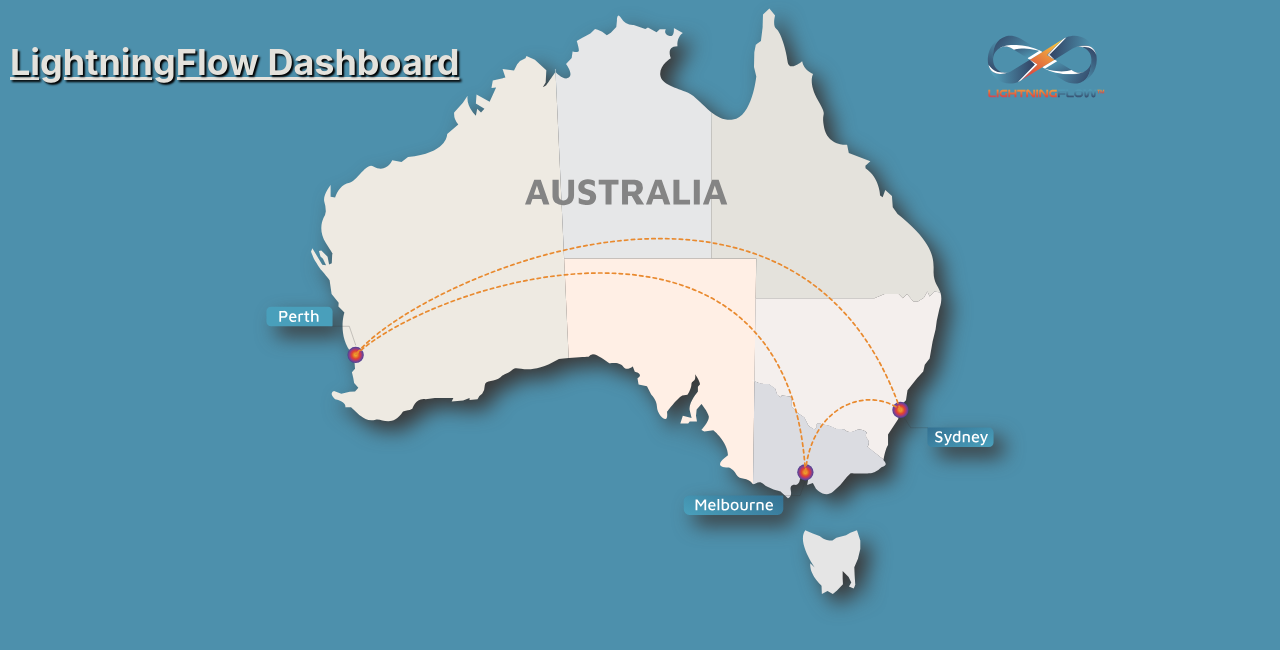
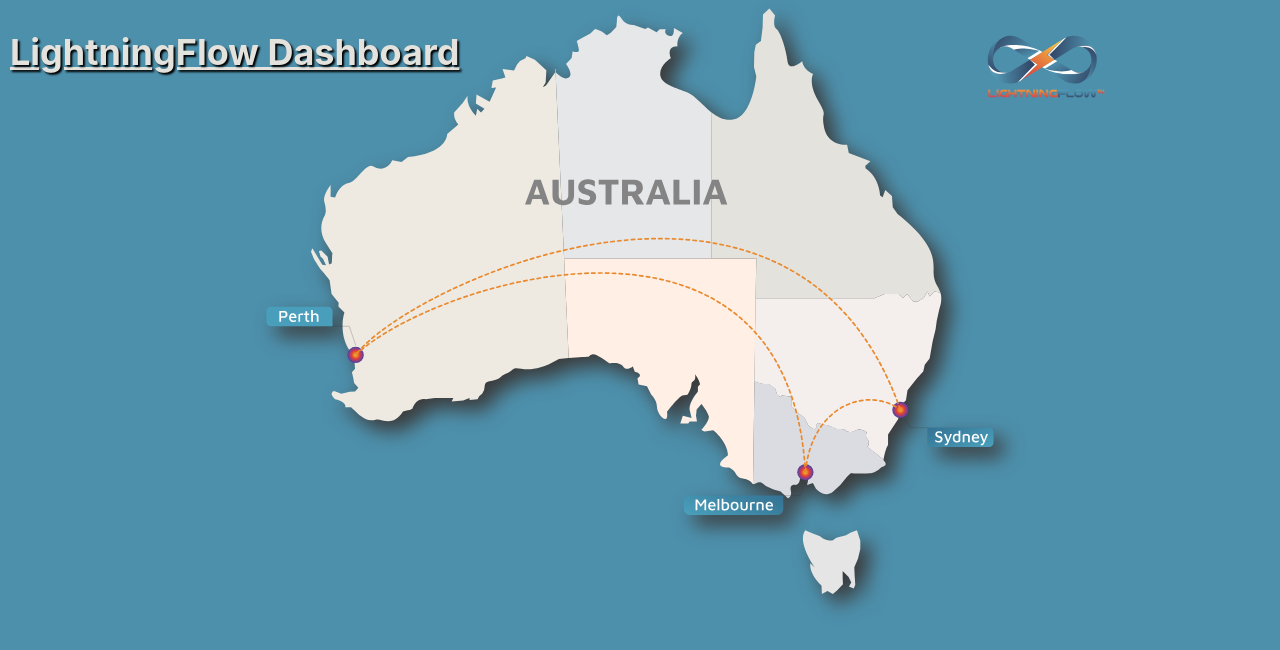
Before and after one commit to himjaved/Himja, a React (Create React App) app: page / in a window 1280 px wide. Shown: the top 650 px of the page. Built offline with nearby package versions, Linux system fonts and the light colour scheme.

Commit message:
Update App.css

```diff
--- a/src/App.css
+++ b/src/App.css
@@ -13,7 +13,7 @@
 }
 .heading {
   text-align: left;
-  margin-top: 40px;
+  margin-top: 30px;
   color: #e4e2dc;
   font-size: 36px;
   text-decoration: underline;
```
